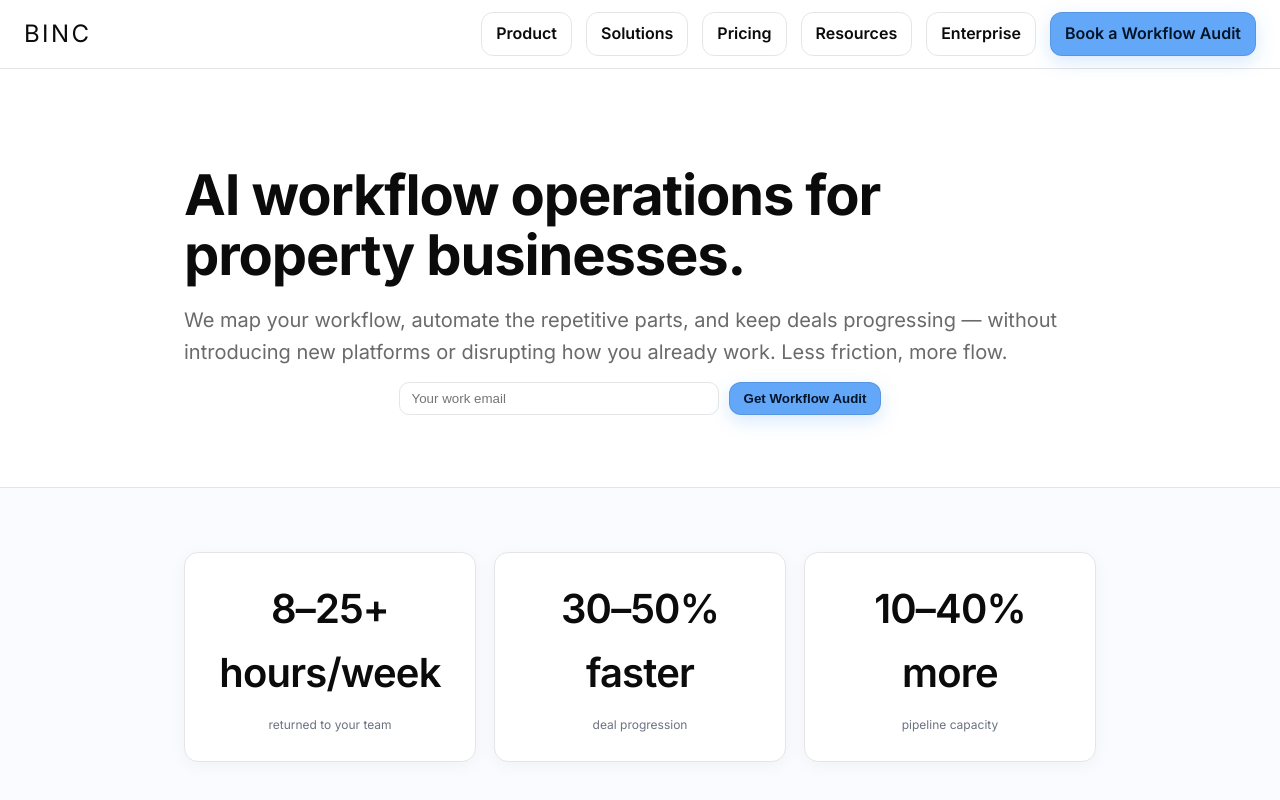
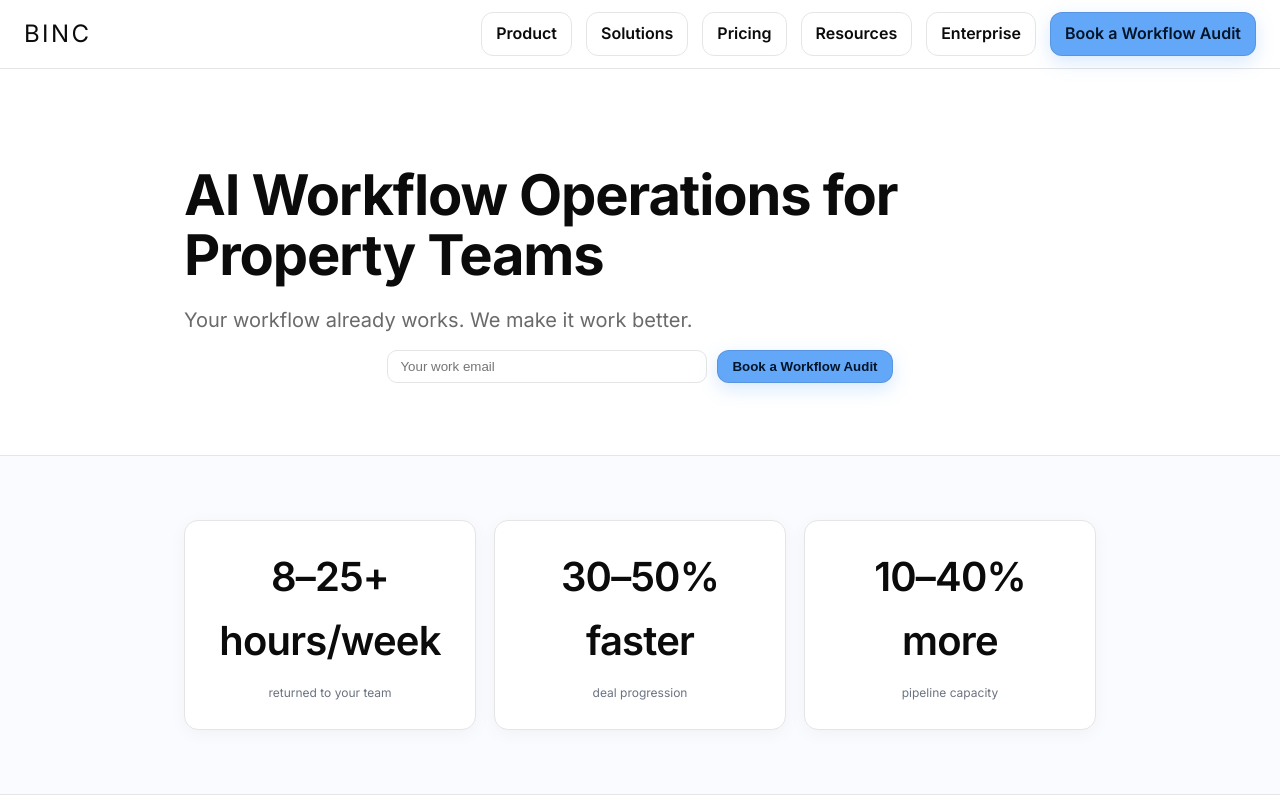
Before and after one commit to JBelsey/bincai-site, a plain HTML site: page index.html in a window 1280 px wide. Shown: the top 800 px of the page. Drawn offline with Linux system fonts and the light colour scheme.

Commit message:
Update hero with cleaner, more direct messaging

```diff
--- a/index.html
+++ b/index.html
@@ -33,11 +33,11 @@
     <!-- HERO -->
     <section class="hero">
       <div class="wrap">
-        <h1>AI workflow operations for property businesses.</h1>
-        <p class="sub">We map your workflow, automate the repetitive parts, and keep deals progressing — without introducing new platforms or disrupting how you already work. Less friction, more flow.</p>
+        <h1>AI Workflow Operations for Property Teams</h1>
+        <p class="sub">Your workflow already works. We make it work better.</p>
         <form id="lead-form" class="actions lead-form" action="#" method="post">
   <input type="email" name="email" placeholder="Your work email" required class="lead-input" />
-  <button type="submit" class="btn btn-primary">Get Workflow Audit</button>
+  <button type="submit" class="btn btn-primary">Book a Workflow Audit</button>
 </form>
 
       </div>
```
